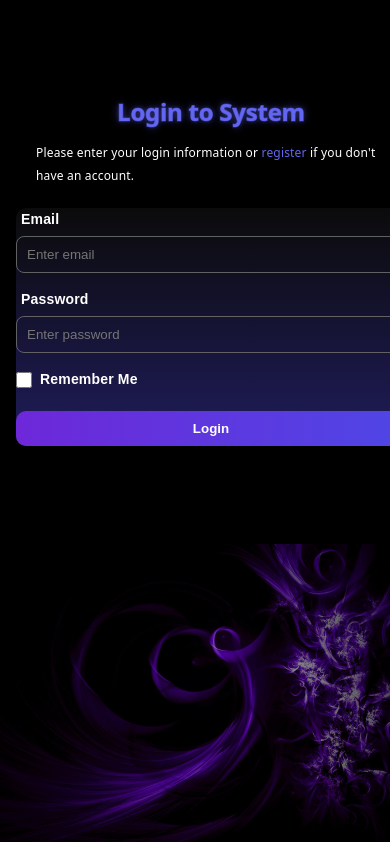
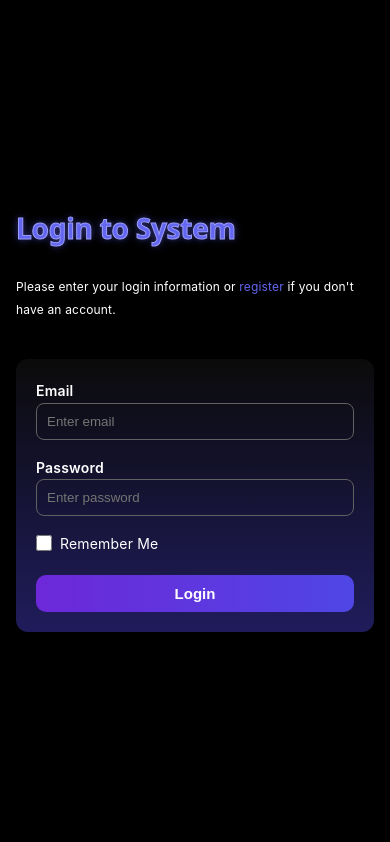
Before and after one commit to Nadimali007/Task-Management-Dashboard, a React (Vite) app: page / in a window 390 px wide. Shown: the top 842 px of the page. Built offline with nearby package versions, Linux system fonts and the light colour scheme.

Commit message:
make webpage responsive & add remember me logic using localStorage and session storage

```diff
--- a/src/App.css
+++ b/src/App.css
@@ -1,28 +1,31 @@
+* {
+  margin: 0;
+  padding: 0;
+  box-sizing: border-box;
+}
+
 html,
 body {
-  margin: 0;
-  padding: 0;
   width: 100%;
   height: 100%;
+  font-family: 'Inter', sans-serif;
 }
 
 .body {
-  height: 100vh;
   width: 100%;
+  min-height: 100vh;
   display: flex;
   overflow: hidden;
 }
 
 .left {
   flex: 2;
-  height: 100%;
-  background: black;
+  background: #000;
   display: flex;
   justify-content: center;
   align-items: center;
-  /* padding: 40px 10px 0px 10px; */
+  padding: 40px 20px;
   position: relative;
-
 }
 
 .right {
@@ -48,7 +51,9 @@ body {
   content: "";
   position: absolute;
   inset: 0;
-  background: radial-gradient(circle at center, rgba(0, 0, 0, 0.2), rgba(0, 0, 0, 0.7));
+  background: radial-gradient(circle at center,
+      rgba(0, 0, 0, 0.2),
+      rgba(0, 0, 0, 0.7));
   z-index: 1;
 }
 
@@ -60,30 +65,27 @@ body {
 .login-container {
   width: 100%;
   max-width: 360px;
+  display: flex;
+  flex-direction: column;
+  justify-content: center;
   color: white;
-  display: flex;
-  justify-content: center;
-  align-items: center;
-  flex-direction: column;
-
+  gap: 20px;
 }
 
 .login-container h2 {
   font-size: 2rem;
   margin-bottom: 10px;
+  color: #6366f1;
   font-weight: 700;
-  text-align: left;
-  color: #6366f1;
-  -webkit-text-stroke: 1px rgba(99, 102, 241, 0.5);
-  text-shadow: 0 0 5px rgba(99, 102, 241, 0.3), 0 0 10px rgba(99, 102, 241, 0.5);
+  -webkit-text-stroke: 1px rgba(156, 157, 248, 1);
+  text-shadow: 0 0 5px rgba(99, 102, 241, 0.3),
+               0 0 10px rgba(99, 102, 241, 0.5);
 }
 
 .login-container p {
   font-size: 13px;
-  color: #ffffff;
-  margin-bottom: 15px;
-  text-align: left;
-  padding: 5px 20px 5px 20px;
+  color: #fff;
+  margin-bottom: 18px;
 }
 
 .login-container p a {
@@ -92,15 +94,42 @@ body {
 }
 
 form {
+  width: 100%;
   display: flex;
   flex-direction: column;
-  width: 100%;
   padding: 20px;
-  border-radius: 10px;
-  background: linear-gradient(to bottom, rgb(11, 11, 11),rgba(79, 70, 229, 0.4));
-  box-shadow: 0 4px 6px rgba(0, 0, 0, 0.1);
+  border-radius: 12px;
+  background: linear-gradient(
+    to bottom,
+    rgb(11, 11, 11),
+    rgba(79, 70, 229, 0.4)
+  );
+  box-shadow: 0 8px 20px rgba(0, 0, 0, 0.25);
 }
 
+label {
+  font-size: 16px;
+  color: white;
+  margin-bottom: 6px;
+  font-weight: 600;
+}
+
+input[type="email"],
+input[type="password"] {
+  width: 100%;
+  padding: 12px;
+  margin-bottom: 16px;
+  border: 1px solid #616161;
+  border-radius: 8px;
+  background: transparent;
+  color: white;
+  outline: none;
+}
+
+input[type="email"]:focus,
+input[type="password"]:focus {
+  border-color: #6366f1;
+}
 
 .remember-me {
   display: flex;
@@ -112,61 +141,15 @@ form {
 .remember-me input[type="checkbox"] {
   width: 16px;
   height: 16px;
-  margin: 0;
+  accent-color: #6366f1;
   cursor: pointer;
 }
 
 .remember-me label {
   margin: 0;
   font-size: 14px;
-  color: white;
+  font-weight: normal;
   cursor: pointer;
-  display: inline;
-}
-
-label {
-  font-family: 'geist', sans-serif;
-  font-size: 20px;
-  color: #ffffff;
-  margin-bottom: 5px;
-  display: block;
-  text-align: left;
-  font-weight: bold;
-  margin-left: 5px;
-}
-
-input[type="email"],
-input[type="password"] {
-  width: 100%;
-  padding: 12px;
-  margin-bottom: 15px;
-  background: transparent;
-  border: 1px solid #616161;
-  border-radius: 8px;
-  color: white;
-  outline: none;
-  box-sizing: border-box;
-}
-
-input[type="email"]:focus,
-input[type="password"]:focus {
-  border-color: #6366f1;
-}
-
-.remember-me {
-  display: flex;
-  align-items: center;
-  justify-content: flex-start;
-  gap: 8px;
-  font-size: 12px;
-  color: #9ca3af;
-  margin-bottom: 20px;
-}
-
-input[type="checkbox"] {
-  width: auto;
-  margin: 0;
-  accent-color: #6366f1;
 }
 
 button {
@@ -176,25 +159,18 @@ button {
   border-radius: 10px;
   background: linear-gradient(90deg, #6d28d9, #4f46e5);
   color: white;
+  font-size: 15px;
   font-weight: 600;
   cursor: pointer;
-  transition: 0.3s;
+  transition: all 0.3s ease;
 }
 
 button:hover {
-  opacity: 0.9;
-  transform: translateY(-1px);
+  transform: translateY(-2px);
+  opacity: 0.95;
 }
 
 @media (max-width: 992px) {
-  .left {
-    width: 45%;
-  }
-
-  .right {
-    width: 55%;
-  }
-
   .login-container {
     max-width: 320px;
   }
@@ -203,42 +179,43 @@ button:hover {
 @media (max-width: 768px) {
   .body {
     flex-direction: column;
-    height: auto;
-    min-height: 100vh;
   }
 
   .left,
   .right {
+    flex: none;
     width: 100%;
   }
 
   .left {
-    padding: 40px 20px;
+    min-height: 100vh;
+    display: flex;
     justify-content: center;
     align-items: center;
+    padding: 30px 20px;
   }
 
   .right {
-    min-height: 300px;
+    height: 300px;
   }
 
   .login-container {
-    width: 100%;
     max-width: 400px;
-  }
-
-  form {
-    padding: 0;
   }
 }
 
 @media (max-width: 480px) {
   .left {
-    padding: 30px 16px;
+    min-height: 100vh;
+    padding: 20px 16px;
+  }
+
+  .login-container {
+    max-width: 100%;
   }
 
   .login-container h2 {
-    font-size: 24px;
+    font-size: 28px;
   }
 
   .login-container p {
@@ -257,4 +234,8 @@ button:hover {
   button {
     padding: 10px;
   }
+
+  .right {
+    height: 220px;
+  }
 }
--- a/src/pages/login.jsx
+++ b/src/pages/login.jsx
@@ -1,4 +1,4 @@
-import  { useState } from "react";
+import { useState, useEffect } from "react";
 import Input from "../components/input";
 import { getUsers } from "../services/authservices";
 
@@ -9,9 +9,35 @@ function Login() {
     rememberMe: false,
   });
 
+  const [loggedInUser, setLoggedInUser] = useState(null);
   const [error, setError] = useState("");
   const [success, setSuccess] = useState("");
   const [loading, setLoading] = useState(false);
+
+  useEffect(() => {
+
+    const storedUser =
+      JSON.parse(localStorage.getItem("user")) ||
+      JSON.parse(sessionStorage.getItem("user"));
+
+    if (storedUser) {
+      setLoggedInUser(storedUser);
+      setSuccess(`Welcome back, ${storedUser.email}`);
+
+      setFormData((prev) => ({
+        ...prev,
+        email: storedUser.email,
+        rememberMe: !!localStorage.getItem("user"),
+      }));
+    }
+
+    const timer = setTimeout(() => {
+      setSuccess("");
+    }, 3000);
+
+    return () => clearTimeout(timer);
+
+  }, []);
 
   const handleChange = (e) => {
     const { name, value, type, checked } = e.target;
@@ -24,6 +50,7 @@ function Login() {
 
   const handleSubmit = async (e) => {
     e.preventDefault();
+
     setLoading(true);
     setError("");
     setSuccess("");
@@ -39,22 +66,43 @@ function Login() {
 
       if (user) {
 
+        localStorage.removeItem("user");
+        sessionStorage.removeItem("user");
+
+        if (formData.rememberMe) {
+          localStorage.setItem("user", JSON.stringify(user));
+        } else {
+          sessionStorage.setItem("user", JSON.stringify(user));
+        }
+
+        setLoggedInUser(user);
         setSuccess("Login successful!");
-        setError("");
-        console.log("Logged in user:", user);
-        console.log("Remember Me:", formData.rememberMe);
       } else {
         setError("Invalid email or password");
-        setSuccess("");
       }
     } catch (err) {
-      console.log(err);
+      console.error(err);
       setError("Something went wrong");
-      setSuccess("");
-    }
-    finally {
+    } finally {
       setLoading(false);
     }
+  };
+
+  const handleLogout = () => {
+
+    localStorage.removeItem("user");
+    sessionStorage.removeItem("user");
+
+    setLoggedInUser(null);
+
+    setFormData({
+      email: "",
+      password: "",
+      rememberMe: false,
+    });
+
+    setSuccess("");
+    setError("");
   };
 
   return (
@@ -102,8 +150,20 @@ function Login() {
         </button>
       </form>
 
-      {error && <p style={{ color: "red" }}>{error}</p>}
-      {success && <p style={{ color: "green" }}>{success}</p>}
+      {
+        loggedInUser ? (
+          <button
+            style={{ marginTop: "15px" }}
+            onClick={handleLogout}
+          >
+            Logout
+          </button>
+        ) : null
+      }
+      {error ? <p style={{ color: "red" }}>{error}</p> : null}
+
+      {success ? <p style={{ color: "white" }}>{success}</p> : null}
+
     </div>
   );
 }
```
